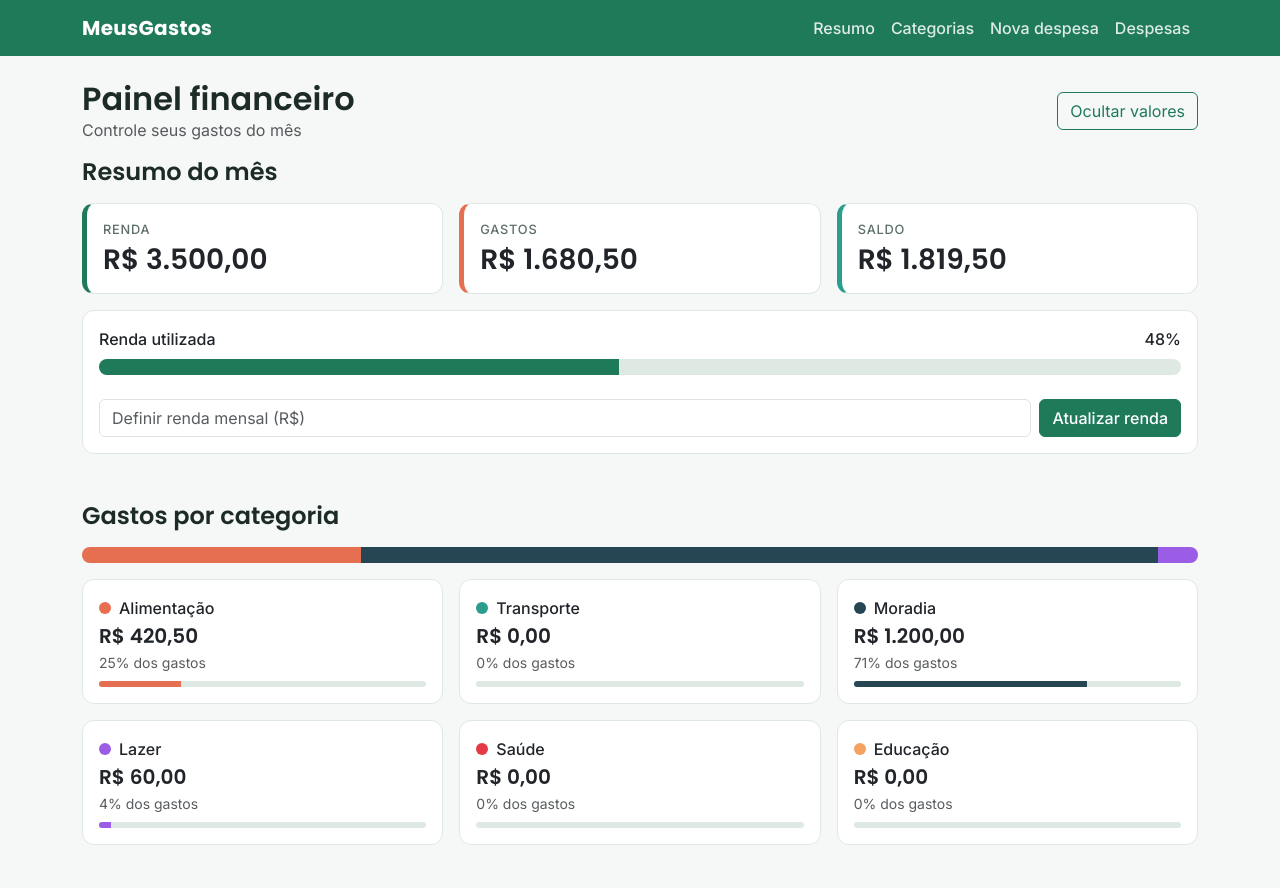
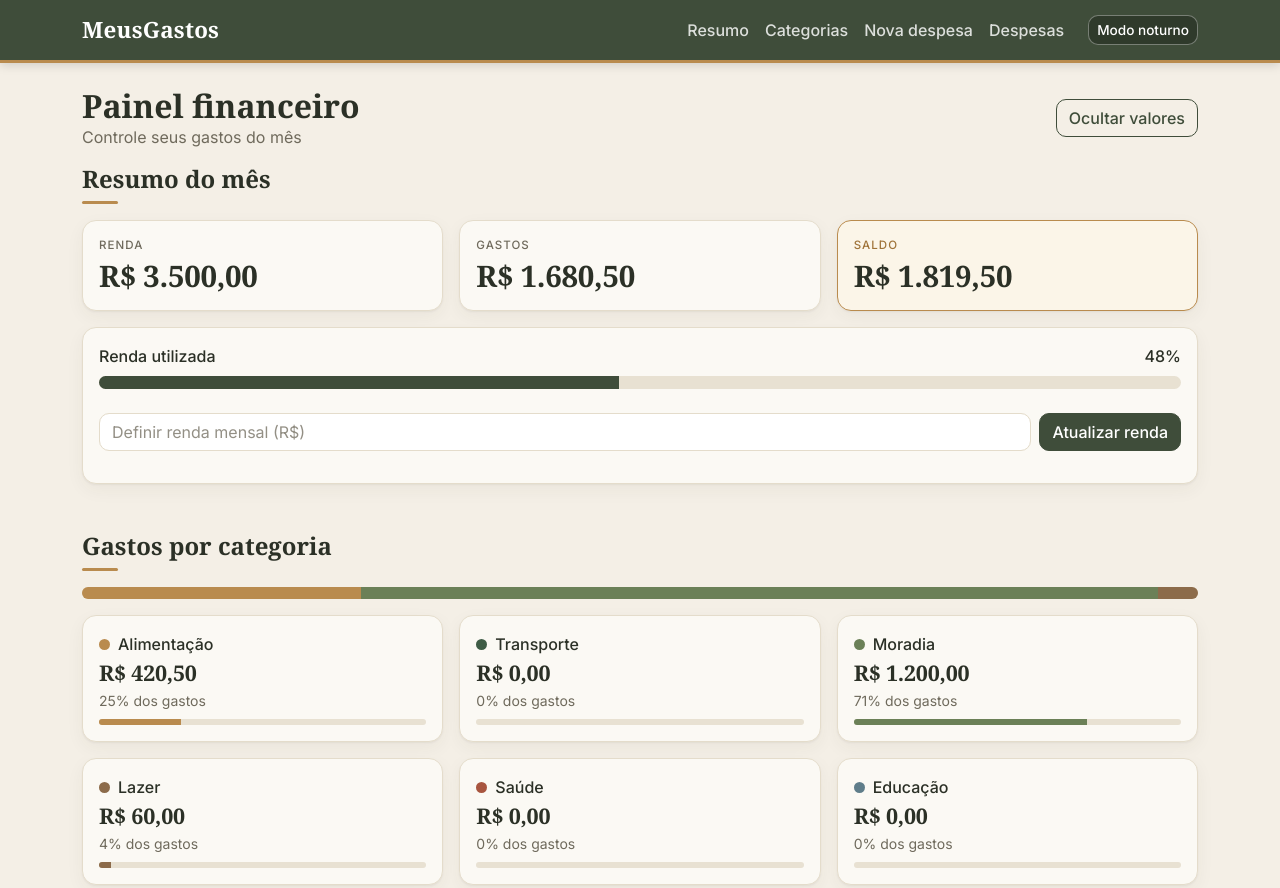
Before and after one commit to AneRafaelle/AneRafaelle-idw-av1-av2-4bimestre, a plain HTML site: page index.html in a window 1280 px wide. Shown: the top 888 px of the page. Drawn offline with nearby package versions, Linux system fonts and the light colour scheme.

Commit message:
terminei (2)

```diff
--- a/css/style.css
+++ b/css/style.css
@@ -1,104 +1,262 @@
-/* ===== Identidade visual – MeusGastos ===== */
+/* ---------- Tema claro (padrão) ---------- */
 :root {
-  --verde: #1f7a5a;
-  --verde-escuro: #165c44;
-  --verde-claro: #e6f4ee;
-  --texto: #1d2b26;
-  --fundo: #f5f8f6;
+  --fundo: #f4efe6;
+  --superficie: #fbf9f4;
+  --superficie-2: #f1ebdf;
+  --input-bg: #ffffff;
+  --borda: #e4dccb;
+  --texto: #2b3026;
+  --texto-suave: #6f6a5c;
+  --nav-bg: #3f4d3a;
+  --dourado: #b98b4e;
+  --dourado-texto: #9f7339;
+  --saldo-bg: #fbf5e8;
+  --trilha: #e8e1d2;
+  --barra: #3f4d3a;
+  --listra: #f5f0e5;
+  --acento: #3f4d3a;
+  --ativo-bg: #b98b4e;
+  --ativo-fg: #ffffff;
+  --btn-bg: #3f4d3a;
+  --btn-fg: #ffffff;
+  --btn-hover: #2f3a2b;
+  --sombra: 0 1px 2px rgba(60, 50, 30, .06), 0 6px 18px rgba(60, 50, 30, .05);
+
+  --fonte-titulo: "Lora", Georgia, "Times New Roman", serif;
+
+  --bs-body-bg: var(--fundo);
+  --bs-body-color: var(--texto);
+  --bs-secondary-color: var(--texto-suave);
+  --bs-border-color: var(--borda);
+  --bs-emphasis-color: var(--texto);
 }
 
+/* ---------- Tema noturno ---------- */
+:root[data-bs-theme="dark"] {
+  --fundo: #141913;
+  --superficie: #1e201d;
+  --superficie-2: #252d22;
+  --input-bg: #151b13;
+  --borda: #2f392c;
+  --texto: #ebe6d8;
+  --texto-suave: #a39e8e;
+  --nav-bg: #10150f;
+  --dourado: #d0a566;
+  --dourado-texto: #d8ae70;
+  --saldo-bg: #2a281c;
+  --trilha: #2b3428;
+  --barra: #8fae7a;
+  --listra: #222a20;
+  --acento: #d0a566;
+  --ativo-bg: #c99b58;
+  --ativo-fg: #1a1f17;
+  --btn-bg: #c99b58;
+  --btn-fg: #1a1f17;
+  --btn-hover: #d8ac6b;
+  --sombra: 0 1px 2px rgba(0, 0, 0, .4), 0 6px 18px rgba(0, 0, 0, .25);
+}
 html { scroll-behavior: smooth; }
 
 body {
   font-family: "Inter", sans-serif;
   background-color: var(--fundo);
   color: var(--texto);
+  transition: background-color .25s, color .25s;
 }
 
-h1, h2, h3, .h2, .h3, .h4, .navbar-brand {
-  font-family: "Poppins", sans-serif;
+h1, h2, h3, .h2, .h3, .h4, .h5, .navbar-brand {
+  font-family: var(--fonte-titulo);
   font-weight: 600;
+  color: var(--texto);
+}
+h1.h2 { font-size: 2rem; }
+
+main h2.h4::after {
+  content: "";
+  display: block;
+  width: 36px;
+  height: 3px;
+  margin-top: .45rem;
+  border-radius: 2px;
+  background: var(--dourado);
 }
 
 section { scroll-margin-top: 80px; }
 
-/* Navbar */
-.bg-verde { background-color: var(--verde) !important; }
-.navbar-brand { font-weight: 700; letter-spacing: .3px; }
-.navbar .nav-link { color: rgba(255, 255, 255, .85); font-weight: 500; }
+.bg-verde { background-color: var(--nav-bg) !important; }
+.navbar {
+  border-bottom: 3px solid var(--dourado);
+  box-shadow: 0 2px 10px rgba(0, 0, 0, .15);
+}
+.navbar-brand { color: #fff !important; font-size: 1.4rem; letter-spacing: .2px; }
+.navbar .nav-link {
+  color: rgba(255, 255, 255, .82);
+  font-weight: 500;
+  border-radius: 8px;
+  padding: .45rem .85rem;
+  transition: background-color .2s, color .2s;
+}
 .navbar .nav-link:hover,
-.navbar .nav-link:focus { color: #fff; }
+.navbar .nav-link:focus {
+  color: #fff;
+  background-color: rgba(255, 255, 255, .1);
+}
+.btn-tema {
+  color: #fff;
+  background-color: #2f3a2b;
+  border: 1px solid rgba(255, 255, 255, .35);
+  border-radius: 8px;
+  font-size: .85rem;
+  white-space: nowrap;
+}
+.btn-tema:hover,
+.btn-tema:focus-visible {
+  color: #fff;
+  background-color: var(--dourado);
+  border-color: var(--dourado);
+}
 
-/* Botões */
+.btn { border-radius: 10px; font-weight: 500; }
+
 .btn-verde {
-  --bs-btn-color: #fff;
-  --bs-btn-bg: var(--verde);
-  --bs-btn-border-color: var(--verde);
-  --bs-btn-hover-color: #fff;
-  --bs-btn-hover-bg: var(--verde-escuro);
-  --bs-btn-hover-border-color: var(--verde-escuro);
-  --bs-btn-active-color: #fff;
-  --bs-btn-active-bg: var(--verde-escuro);
-  --bs-btn-active-border-color: var(--verde-escuro);
+  --bs-btn-color: var(--btn-fg);
+  --bs-btn-bg: var(--btn-bg);
+  --bs-btn-border-color: var(--btn-bg);
+  --bs-btn-hover-color: var(--btn-fg);
+  --bs-btn-hover-bg: var(--btn-hover);
+  --bs-btn-hover-border-color: var(--btn-hover);
+  --bs-btn-active-color: var(--btn-fg);
+  --bs-btn-active-bg: var(--btn-hover);
+  --bs-btn-active-border-color: var(--btn-hover);
+}
+
+.btn-outline-success {
+  --bs-btn-color: var(--acento);
+  --bs-btn-border-color: var(--acento);
+  --bs-btn-hover-color: var(--ativo-fg);
+  --bs-btn-hover-bg: var(--ativo-bg);
+  --bs-btn-hover-border-color: var(--ativo-bg);
+  --bs-btn-active-color: var(--ativo-fg);
+  --bs-btn-active-bg: var(--ativo-bg);
+  --bs-btn-active-border-color: var(--ativo-bg);
+}
+
+.card {
+  --bs-card-bg: var(--superficie);
+  --bs-card-border-color: var(--borda);
+  --bs-card-color: var(--texto);
+  border-radius: 14px;
+  box-shadow: var(--sombra);
+  transition: background-color .25s, border-color .25s;
+}
+
+.rotulo {
+  font-size: .72rem;
+  text-transform: uppercase;
+  letter-spacing: .09em;
+  color: var(--texto-suave);
   font-weight: 500;
 }
-.btn-outline-success {
-  --bs-btn-color: var(--verde);
-  --bs-btn-border-color: var(--verde);
-  --bs-btn-hover-bg: var(--verde);
-  --bs-btn-hover-border-color: var(--verde);
-  --bs-btn-active-bg: var(--verde);
-  --bs-btn-active-border-color: var(--verde);
+
+.valor {
+  font-family: var(--fonte-titulo);
+  font-weight: 600;
+  letter-spacing: -.01em;
+  transition: filter .2s;
+}
+.card-resumo .valor { font-size: 1.85rem; }
+
+.card-saldo {
+  background-color: var(--saldo-bg);
+  border-color: var(--dourado);
+}
+.card-saldo .rotulo { color: var(--dourado-texto); }
+.saldo-negativo { color: #c0503c; }
+
+.progress,
+.progress-stacked {
+  --bs-progress-bg: var(--trilha);
+  --bs-progress-height: .8rem;
+  border-radius: 999px;
+}
+.progress-bar.bg-verde { background-color: var(--barra) !important; transition: width .4s; }
+.progress-bar.alerta   { background-color: var(--dourado) !important; }
+.progress-bar.perigo   { background-color: #b24a3a !important; }
+
+.card-categoria { transition: transform .15s, box-shadow .15s; }
+.card-categoria:hover { transform: translateY(-3px); }
+.card-categoria .ponto {
+  display: inline-block;
+  width: 11px;
+  height: 11px;
+  margin-right: .5rem;
+  border-radius: 50%;
+}
+.card-categoria .valor { font-size: 1.35rem; }
+.card-categoria .progress { --bs-progress-height: 6px; }
+
+.form-label {
+  font-size: .72rem;
+  text-transform: uppercase;
+  letter-spacing: .07em;
+  color: var(--texto-suave);
+  font-weight: 500;
+}
+.form-control,
+.form-select {
+  background-color: var(--input-bg);
+  color: var(--texto);
+  border-color: var(--borda);
+  border-radius: 10px;
+}
+.form-control::placeholder { color: var(--texto-suave); opacity: .75; }
+.form-control:focus,
+.form-select:focus,
+.btn:focus-visible {
+  border-color: var(--dourado);
+  box-shadow: 0 0 0 .2rem color-mix(in srgb, var(--dourado) 35%, transparent);
+}
+.alert { border-radius: 12px; }
+
+.table-responsive {
+  background-color: var(--superficie);
+  border: 1px solid var(--borda);
+  border-radius: 14px;
+  box-shadow: var(--sombra);
+}
+.table.table-striped {
+  --bs-table-bg: transparent;
+  --bs-table-color: var(--texto);
+  --bs-table-striped-bg: var(--listra);
+  --bs-table-striped-color: var(--texto);
+  --bs-table-border-color: var(--borda);
+  margin-bottom: 0;
+}
+.table > :not(caption) > * > * { padding: .8rem .9rem; }
+.table thead th {
+  font-size: .72rem;
+  text-transform: uppercase;
+  letter-spacing: .08em;
+  color: var(--texto-suave);
+  font-weight: 500;
+}
+.badge-cat {
+  display: inline-block;
+  color: #fff;
+  font-weight: 500;
+  font-size: .78rem;
+  padding: .35em .75em;
+  border-radius: 999px;
 }
 
-/* Cards de resumo */
-.card { border: 1px solid #e0e8e3; border-radius: .75rem; }
-.card-resumo { border-left: 5px solid var(--verde); }
-.card-gasto { border-left-color: #e76f51; }
-.card-saldo { border-left-color: #2a9d8f; }
-.rotulo {
-  font-size: .8rem;
-  text-transform: uppercase;
-  letter-spacing: .06em;
-  color: #5d6f67;
-  font-weight: 500;
-}
-.valor { font-family: "Poppins", sans-serif; font-weight: 600; transition: filter .2s; }
-.saldo-negativo { color: #c0392b; }
-
-/* Barras de progresso */
-.progress, .progress-stacked { height: 16px; border-radius: 8px; background-color: #dfe9e4; }
-.progress-bar.bg-verde { background-color: var(--verde) !important; transition: width .4s; }
-.progress-bar.alerta { background-color: #f4a261 !important; }
-.progress-bar.perigo { background-color: #e63946 !important; }
-
-/* Categorias */
-.card-categoria .ponto {
-  display: inline-block;
-  width: 12px; height: 12px;
-  border-radius: 50%;
-  margin-right: .5rem;
-}
-.card-categoria .progress { height: 6px; }
-.card-categoria { transition: transform .15s, box-shadow .15s; }
-.card-categoria:hover { transform: translateY(-3px); box-shadow: 0 .4rem 1rem rgba(0, 0, 0, .08); }
-
-/* Tabela */
-.table > :not(caption) > * > * { padding: .75rem; }
-.badge-cat { color: #fff; font-weight: 500; padding: .4em .7em; border-radius: 1rem; font-size: .8rem; }
-
-/* Ocultar valores */
 .valores-ocultos .valor,
 .valores-ocultos .sensivel { filter: blur(8px); user-select: none; }
 
-/* Foco acessível */
-.form-control:focus, .form-select:focus, .btn:focus-visible {
-  border-color: var(--verde);
-  box-shadow: 0 0 0 .2rem rgba(31, 122, 90, .25);
-}
-
-/* Responsividade extra */
 @media (max-width: 576px) {
-  .h3 { font-size: 1.15rem; }
+  h1.h2 { font-size: 1.6rem; }
+  .card-resumo .valor { font-size: 1.3rem; }
   .card-body.p-4 { padding: 1.25rem !important; }
 }
+@media (prefers-reduced-motion: reduce) {
+  * { transition: none !important; scroll-behavior: auto !important; }
+}
--- a/index.html
+++ b/index.html
@@ -1,10 +1,9 @@
-<!doctype html>
 <html lang="pt-BR">
   <head>
     <meta charset="UTF-8" />
     <meta name="viewport" content="width=device-width, initial-scale=1.0" />
     <meta name="description" content="Painel financeiro para controlar despesas por categoria." />
-    <title>MeusGastos – Controle de Gastos</title>
+    <title>Ane Rafaelle – Controle de Gastos</title>
 
     <link rel="preconnect" href="https://fonts.googleapis.com" />
     <link rel="preconnect" href="https://fonts.gstatic.com" crossorigin />
@@ -44,6 +43,9 @@
               <a class="nav-link" href="#cadastro">Nova despesa</a>
               <a class="nav-link" href="#despesas">Despesas</a>
             </div>
+            <button id="btn-tema" class="btn btn-sm btn-tema ms-md-3 mt-2 mt-md-0" type="button" aria-pressed="false">
+              Modo noturno
+            </button>
           </div>
         </div>
       </nav>
--- a/js/script.js
+++ b/js/script.js
@@ -1,13 +1,10 @@
-/* ===== MeusGastos – Etapas 1 e 2 ===== */
-
-// ---------- Dados ----------
 const CATEGORIAS = [
-  { nome: "Alimentação", cor: "#e76f51" },
-  { nome: "Transporte", cor: "#2a9d8f" },
-  { nome: "Moradia", cor: "#264653" },
-  { nome: "Lazer", cor: "#9b5de5" },
-  { nome: "Saúde", cor: "#e63946" },
-  { nome: "Educação", cor: "#f4a261" },
+  { nome: "Alimentação", cor: "#b98b4e" },
+  { nome: "Transporte", cor: "#3e5c45" },
+  { nome: "Moradia", cor: "#6b8057" },
+  { nome: "Lazer", cor: "#8c6b4a" },
+  { nome: "Saúde", cor: "#a8553f" },
+  { nome: "Educação", cor: "#5f7d8a" },
 ];
 
 let renda = 3500;
@@ -20,14 +17,12 @@ let proximoId = 4;
 let filtroAtual = "Todas";
 let timerMensagem;
 
-// ---------- Elementos ----------
 const $ = (id) => document.getElementById(id);
 const formDespesa = $("form-despesa");
 const formRenda = $("form-renda");
 const filtros = $("filtros");
 const tabela = $("tabela");
 
-// ---------- Utilidades ----------
 const moeda = new Intl.NumberFormat("pt-BR", { style: "currency", currency: "BRL" });
 
 function formatarData(iso) {
@@ -48,7 +43,6 @@ function totalPorCategoria(nome) {
   return totalGastos(despesas.filter((d) => d.categoria === nome));
 }
 
-// ---------- Feedback visual ----------
 function mostrarMensagem(texto, tipo = "success") {
   const box = $("mensagem");
   box.className = `alert alert-${tipo}`;
@@ -69,7 +63,6 @@ function limparValidacao(form) {
   });
 }
 
-// ---------- Validação ----------
 function validarDespesa() {
   const descricao = $("descricao");
   const valor = $("valor");
@@ -85,7 +78,6 @@ function validarDespesa() {
   return ok.every(Boolean);
 }
 
-// ---------- Ações ----------
 function adicionarDespesa(evento) {
   evento.preventDefault();
   if (!validarDespesa()) {
@@ -142,7 +134,6 @@ function selecionarFiltro(evento) {
   renderizar();
 }
 
-// ---------- Renderização ----------
 function renderizarResumo() {
   const gastos = totalGastos();
   const saldo = renda - gastos;
@@ -223,7 +214,7 @@ function renderizarTabela() {
     tdData.textContent = formatarData(d.data);
 
     const tdDesc = document.createElement("td");
-    tdDesc.textContent = d.descricao; // textContent evita injeção de HTML
+    tdDesc.textContent = d.descricao;
 
     const tdCat = document.createElement("td");
     const badge = document.createElement("span");
@@ -260,6 +251,30 @@ function renderizar() {
   renderizarFiltros();
   renderizarTabela();
 }
+function aplicarTema(tema) {
+  const noturno = tema === "dark";
+  document.documentElement.setAttribute("data-bs-theme", tema);
+  const btn = $("btn-tema");
+  btn.textContent = noturno ? "Modo claro" : "Modo noturno";
+  btn.setAttribute("aria-pressed", String(noturno));
+}
+
+function alternarTema() {
+  const atual = document.documentElement.getAttribute("data-bs-theme");
+  const novo = atual === "dark" ? "light" : "dark";
+  aplicarTema(novo);
+  try { localStorage.setItem("tema", novo); } catch (e) { /* sem armazenamento */ }
+}
+
+function iniciarTema() {
+  let tema = null;
+  try { tema = localStorage.getItem("tema"); } catch (e) { /* sem armazenamento */ }
+  if (!tema) {
+    tema = window.matchMedia("(prefers-color-scheme: dark)").matches ? "dark" : "light";
+  }
+  aplicarTema(tema);
+  $("btn-tema").addEventListener("click", alternarTema);
+}
 
 // ---------- Inicialização ----------
 function hojeISO() {
@@ -270,6 +285,7 @@ function hojeISO() {
 }
 
 function iniciar() {
+  iniciarTema();
   const select = $("categoria");
   select.innerHTML = '<option value="">Selecione...</option>';
   CATEGORIAS.forEach((c) => {
```
Also changed, not shown: 1 other file.
